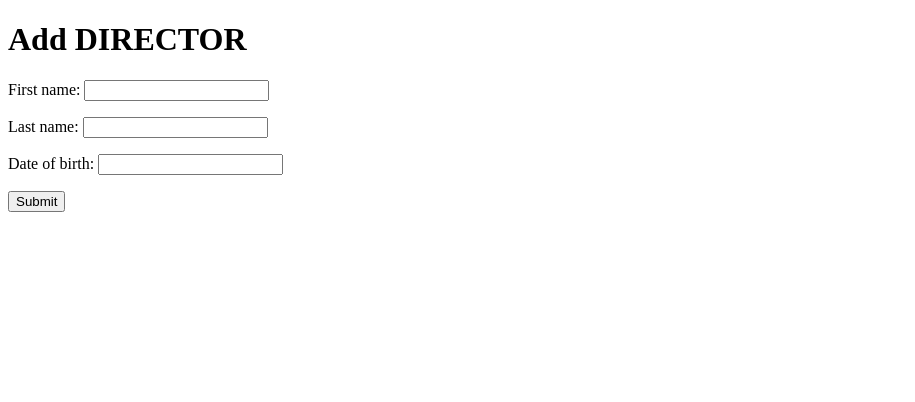
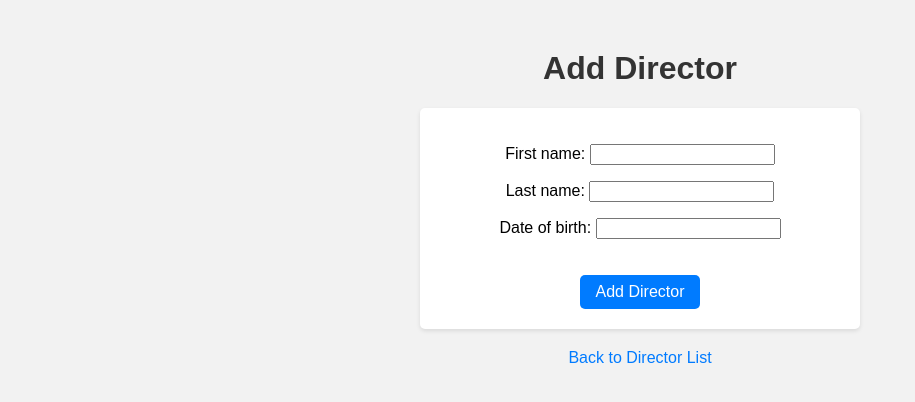
Before and after one commit to RyanPivirotto/4460-group-project, a Django app: page /drama/director/add/ in a window 1280 px wide. Shown: the top 402 px of the page, without its empty margins (0-915 px from the left). Run offline with Django 5.2, Linux system fonts and the light colour scheme.

Commit message:
change to director_add.html

```diff
--- a/KDRAMA/drama_app/templates/director_add.html
+++ b/KDRAMA/drama_app/templates/director_add.html
@@ -3,14 +3,60 @@
 <head>
     <meta charset="UTF-8">
     <meta name="viewport" content="width=device-width, initial-scale=1.0">
-    <title>Add DIRECTOR</title>
+    <title>Add Director</title>
+    <style>
+        body {
+            font-family: Arial, sans-serif;
+            background-color: #f2f2f2;
+            margin: 0;
+            padding: 0;
+            text-align: center;
+        }
+        h1 {
+            color: #333;
+            margin-top: 50px;
+        }
+        form {
+            max-width: 400px;
+            margin: 20px auto;
+            background-color: #fff;
+            border-radius: 5px;
+            padding: 20px;
+            box-shadow: 0 2px 4px rgba(0,0,0,0.1);
+        }
+        button[type="submit"] {
+            background-color: #007bff;
+            color: #fff;
+            border: none;
+            border-radius: 5px;
+            padding: 8px 16px;
+            cursor: pointer;
+            font-size: 16px;
+            margin-top: 20px;
+            display: inline-block;
+            text-decoration: none;
+        }
+        button[type="submit"]:hover {
+            background-color: #0056b3;
+        }
+        a {
+            color: #007bff;
+            text-decoration: none;
+            display: block;
+            margin-top: 20px;
+        }
+        a:hover {
+            text-decoration: underline;
+        }
+    </style>
 </head>
 <body>
-    <h1>Add DIRECTOR</h1>
+    <h1>Add Director</h1>
     <form method="post">
         {% csrf_token %}
         {{ form.as_p }}
-        <button type="submit">Submit</button>
+        <button type="submit">Add Director</button>
     </form>
+    <a href="{% url 'director-list' %}">Back to Director List</a>
 </body>
 </html>
```
Also changed, not shown: KDRAMA/db.sqlite3.
